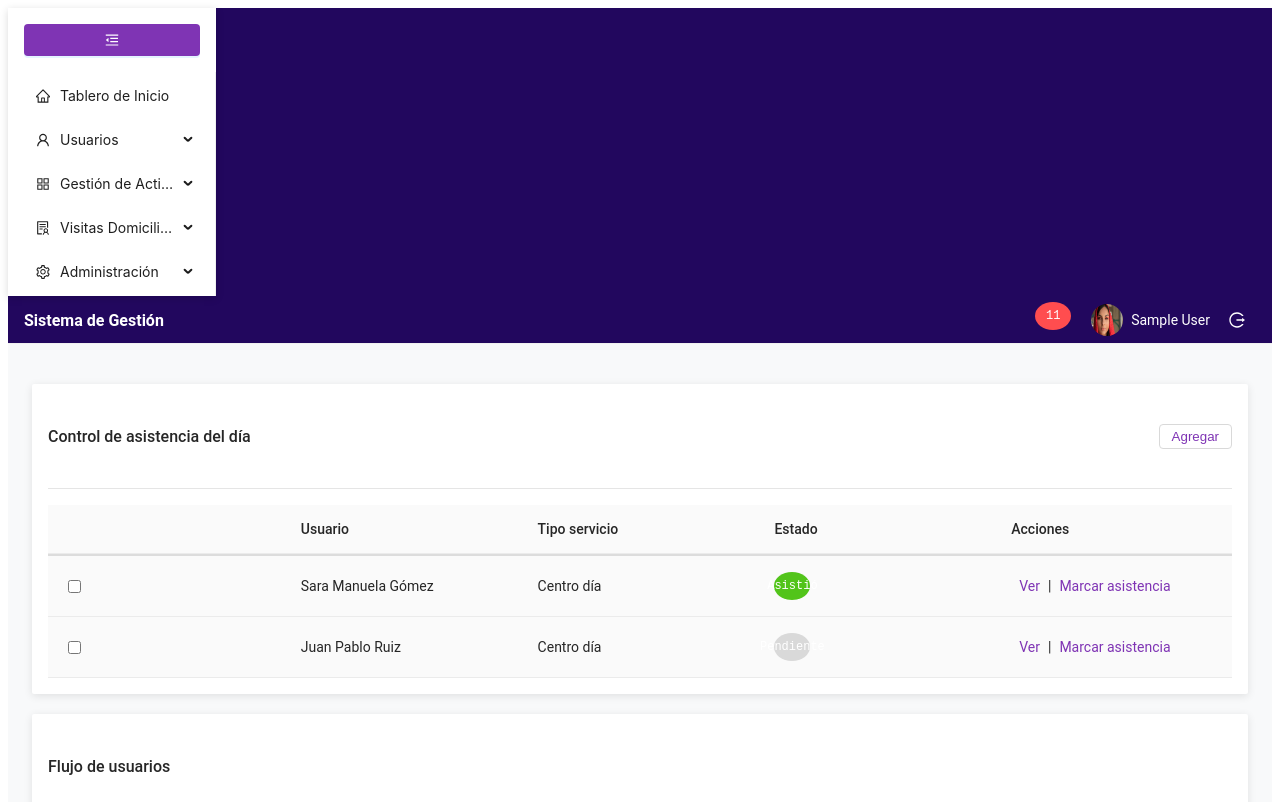
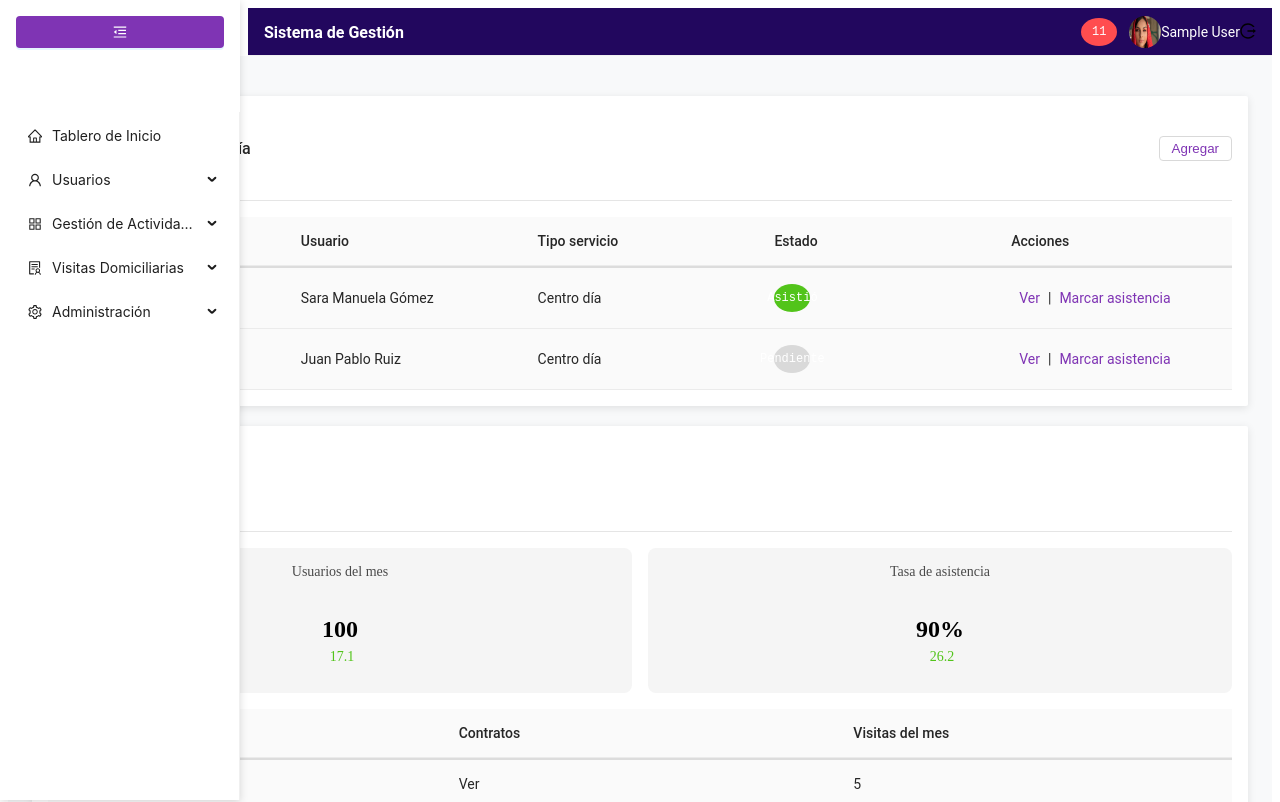
Before and after one commit to Davidvera27/CareLink, a React (Create React App) app in the folder frontend/: page /home in a window 1280 px wide. Shown: the top 802 px of the page. Built offline with nearby package versions, Linux system fonts and the light colour scheme; sample sign-in values are in the browser's storage.

Commit message:
Update GlobalHeader.css

```diff
--- a/frontend/src/styles/GlobalHeader.css
+++ b/frontend/src/styles/GlobalHeader.css
@@ -1,19 +1,72 @@
 .global-header-container {
+    display: flex;
+    flex-direction: row;
+    height: auto; /* Cambiar de 100vh a auto para no afectar el fondo completo */
+    background-color: transparent; /* Cambiar de morado a transparente */
     position: sticky;
     top: 0;
     z-index: 10;
-    background-color: #22075e;
 }
 
+
+/* Menú lateral */
+.menu-container {
+    width: 240px; /* Tamaño fijo para evitar desbordes */
+    background-color: #ffffff;
+    box-shadow: 0px 2px 8px rgba(0, 0, 0, 0.15);
+    display: flex;
+    flex-direction: column;
+    height: 100%;
+    transition: width 0.3s;
+    position: fixed;
+    left: 0;
+    top: 0;
+}
+
+.menu-container.collapsed {
+    width: 80px; /* Tamaño reducido al colapsar */
+}
+
+.menu {
+    margin-top: 48px; /* Alineación con el encabezado */
+    height: calc(100vh - 48px); /* Ajusta la altura del menú */
+    overflow-y: auto; /* Permite el scroll si hay demasiados elementos */
+}
+
+.collapse-btn {
+    background-color: #7f34b4;
+    color: white;
+    border: none;
+    border-radius: 4px;
+    margin: 16px;
+    padding: 8px;
+    transition: background-color 0.3s;
+}
+
+.collapse-btn:hover {
+    background-color: #5d2393;
+}
+
+/* Encabezado Global */
 .global-header {
     display: flex;
     justify-content: space-between;
     align-items: center;
+    height: 48px;
+    width: calc(100% - 240px); /* Ajusta con respecto al tamaño del menú */
+    margin-left: 240px;
     padding: 0 16px;
-    height: 48px;
+    background-color: #22075e;
     box-shadow: inset 0px -1px 0px #f0f0f0;
+    transition: margin-left 0.3s, width 0.3s;
 }
 
+.menu-container.collapsed ~ .global-header {
+    margin-left: 80px;
+    width: calc(100% - 80px);
+}
+
+/* Logo */
 .logo h1 {
     font-family: "Roboto", sans-serif;
     font-weight: 700;
@@ -21,42 +74,21 @@
     color: #ffffff;
 }
 
+/* Barra de herramientas */
 .toolbar {
     display: flex;
     align-items: center;
     gap: 12px;
 }
 
-.icon-wrapper {
-    display: flex;
-    justify-content: center;
-    align-items: center;
-    width: 38px;
-    height: 48px;
-    cursor: pointer;
-    color: #ffffff;
-}
-
-.badge-icon {
-    position: relative;
+.badge-icon,
+.user-wrapper {
     display: flex;
     align-items: center;
-    justify-content: center;
-    width: 38px;
-    height: 48px;
     cursor: pointer;
 }
 
-.badge-wrapper {
-    position: absolute;
-    top: 6px;
-    right: 8px;
-}
-
 .badge {
-    display: flex;
-    justify-content: center;
-    align-items: center;
     background: #ff4d4f;
     color: #ffffff;
     font-family: "Roboto Mono", monospace;
@@ -64,12 +96,9 @@
     width: 20px;
     height: 20px;
     border-radius: 50%;
-}
-
-.user-wrapper {
     display: flex;
+    justify-content: center;
     align-items: center;
-    gap: 8px;
 }
 
 .user-wrapper img {
```
